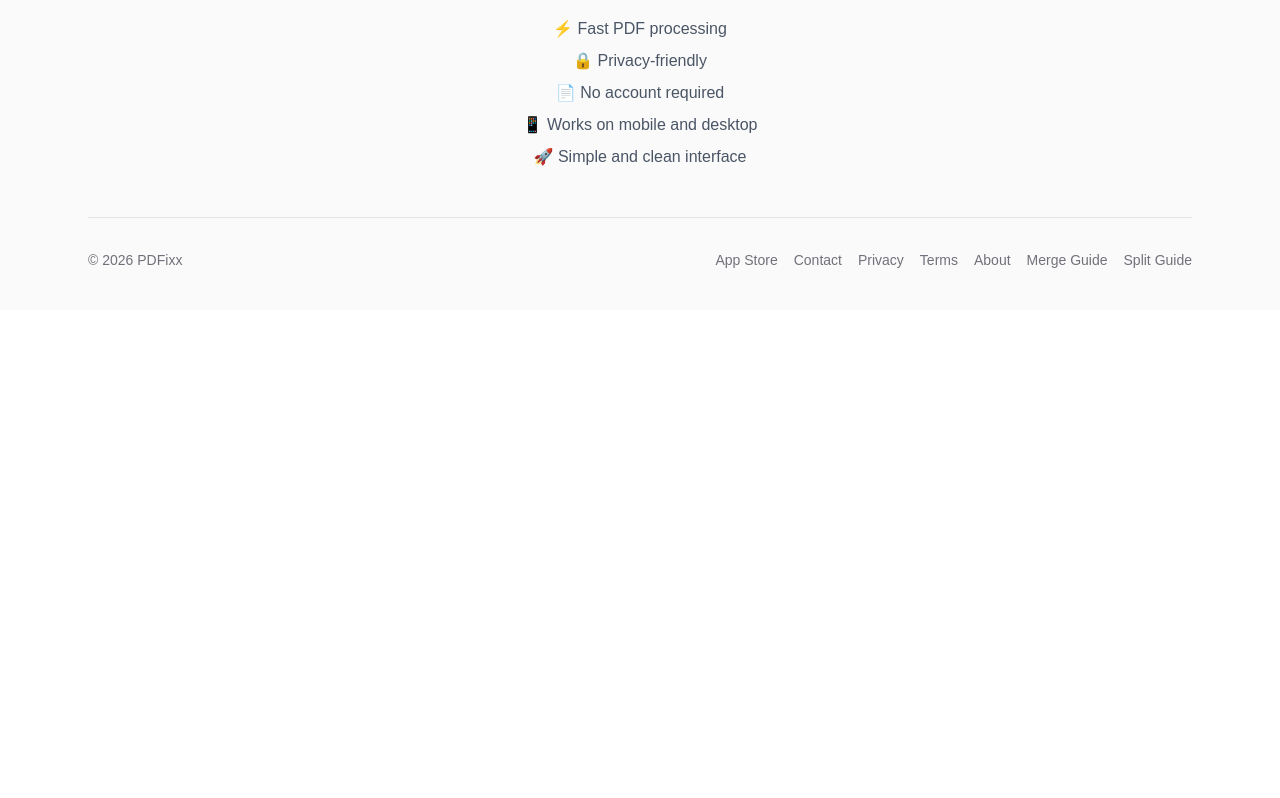
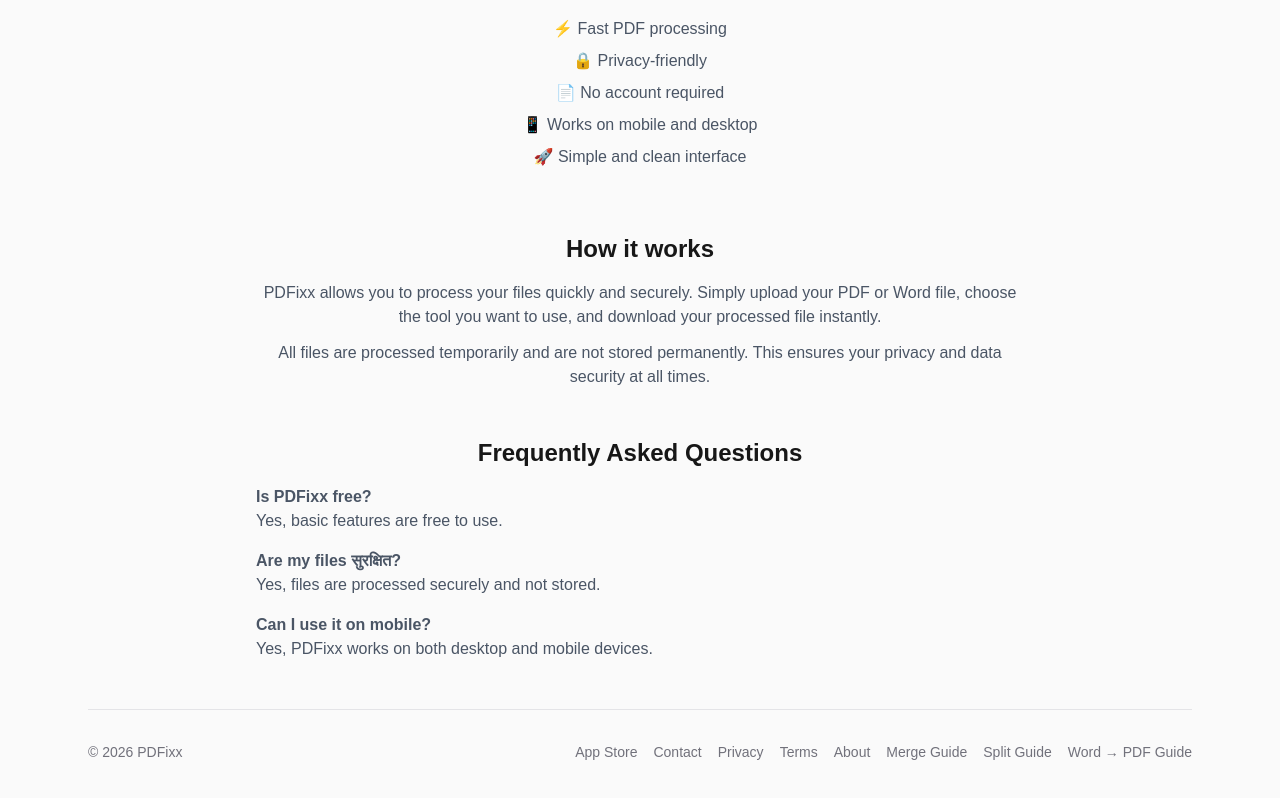
Before and after one commit to agur32323/pdfixx-web, a Next.js app: page / in a window 1280 px wide. Shown: the part 908-1706 px from the top of the page. Before the commit the page ends 1218 px from the top, so only its background shows below. Built offline with nearby package versions, Linux system fonts and the light colour scheme.

Commit message:
first commit

```diff
--- /dev/null
+++ b/app/how-to-convert-word-to-pdf/page.tsx
@@ -0,0 +1,23 @@
+export default function Page() {
+  return (
+    <main className="max-w-3xl mx-auto px-6 py-12">
+      <h1 className="text-3xl font-bold mb-4">How to Convert Word to PDF</h1>
+
+      <p className="text-gray-600 mb-4">
+        Converting Word documents to PDF ensures compatibility and preserves formatting.
+      </p>
+
+      <h2 className="text-xl font-semibold mt-6 mb-2">Steps:</h2>
+
+      <ol className="list-decimal pl-5 space-y-2 text-gray-600">
+        <li>Upload your Word file (.doc or .docx)</li>
+        <li>Click the convert button</li>
+        <li>Download your PDF instantly</li>
+      </ol>
+
+      <p className="text-gray-600 mt-6">
+        PDFixx provides a fast and secure way to convert files without storing your data.
+      </p>
+    </main>
+  );
+}
--- a/app/how-to-merge-pdf/page.tsx
+++ b/app/how-to-merge-pdf/page.tsx
@@ -25,6 +25,10 @@
       <p className="mb-4">
         Our tool processes files quickly and securely, ensuring a smooth experience without unnecessary steps.
       </p>
+      <p className="text-gray-600 mt-4">
+  Merging PDF files is useful when you want to combine multiple documents into a single file.
+  This helps in organizing reports, assignments, and documents efficiently.
+</p>
     </main>
   );
 }
--- a/app/how-to-split-pdf/page.tsx
+++ b/app/how-to-split-pdf/page.tsx
@@ -24,6 +24,10 @@
       <p className="mb-4">
         PDFixx ensures that your files are processed securely and quickly without storing them permanently.
       </p>
+      <p className="text-gray-600 mt-4">
+  Splitting PDF files allows you to extract specific pages or sections from a document.
+  This is useful when you only need certain parts of a file.
+</p>
     </main>
   );
 }
--- a/app/page.tsx
+++ b/app/page.tsx
@@ -652,6 +652,32 @@
             <li>🚀 Simple and clean interface</li>
           </ul>
         </section>
+        <section className="mt-16 max-w-3xl mx-auto text-center">
+  <h2 className="text-2xl font-semibold mb-4">How it works</h2>
+
+  <p className="text-gray-600">
+    PDFixx allows you to process your files quickly and securely.
+    Simply upload your PDF or Word file, choose the tool you want to use,
+    and download your processed file instantly.
+  </p>
+
+  <p className="text-gray-600 mt-3">
+    All files are processed temporarily and are not stored permanently.
+    This ensures your privacy and data security at all times.
+  </p>
+</section>
+
+<section className="mt-12 max-w-3xl mx-auto text-center">
+  <h2 className="text-2xl font-semibold mb-4">Frequently Asked Questions</h2>
+
+  <div className="text-gray-600 space-y-4 text-left">
+    <p><strong>Is PDFixx free?</strong><br/>Yes, basic features are free to use.</p>
+
+    <p><strong>Are my files सुरक्षित?</strong><br/>Yes, files are processed securely and not stored.</p>
+
+    <p><strong>Can I use it on mobile?</strong><br/>Yes, PDFixx works on both desktop and mobile devices.</p>
+  </div>
+</section>
 
         <footer className="mt-12 border-t border-zinc-200 pt-8 text-sm text-zinc-500">
           <div className="flex flex-col gap-2 md:flex-row md:items-center md:justify-between">
@@ -690,6 +716,7 @@
               <Link className="hover:text-zinc-700" href="/how-to-split-pdf">
                 Split Guide
               </Link>
+              <Link className="hover:text-zinc-700" href="/how-to-convert-word-to-pdf">Word → PDF Guide</Link>
             </div>
           </div>
         </footer>
```
